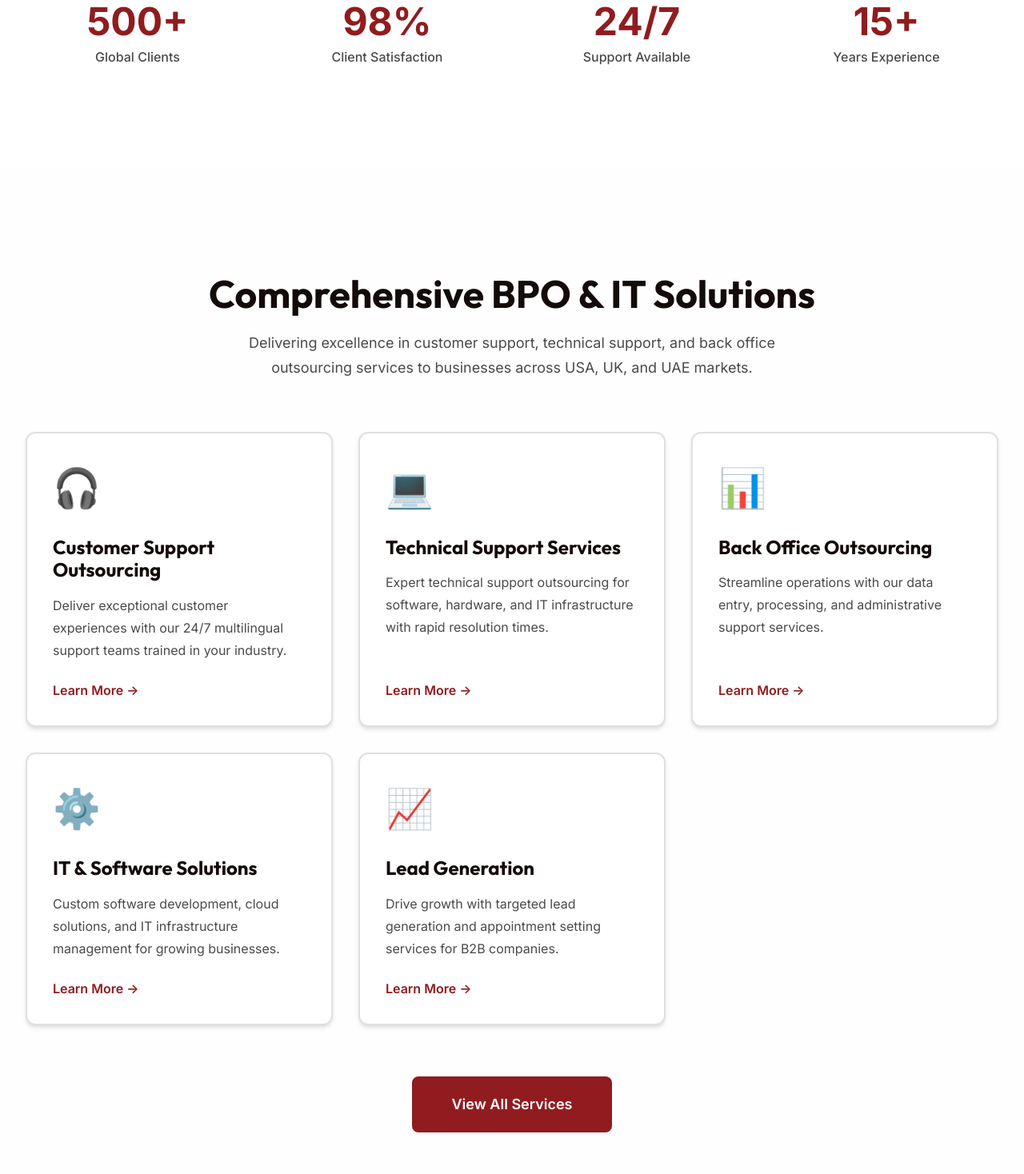
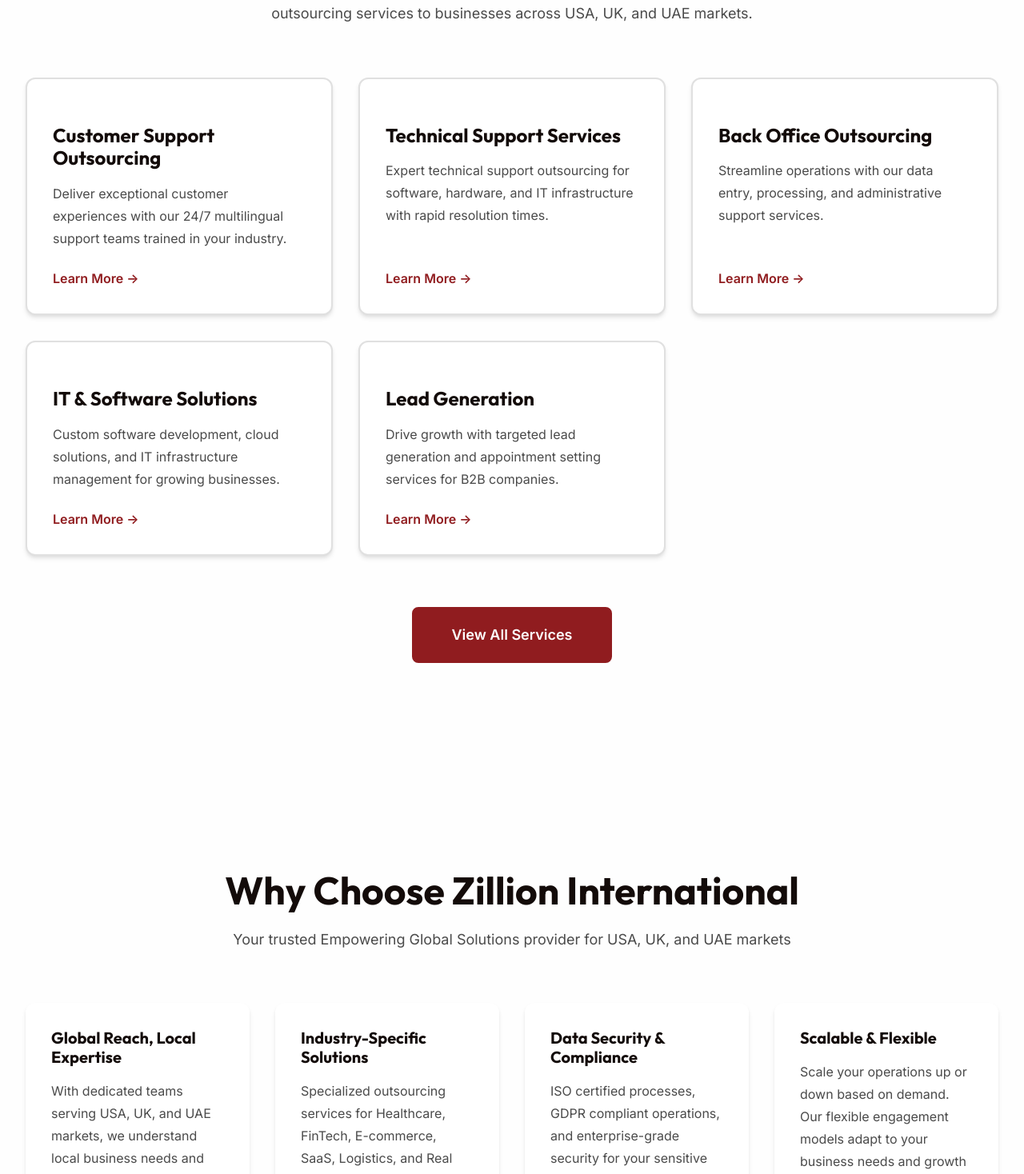
Before and after one commit to kevin-denny/ZillionInternational, a React (Vite) app: page / in a window 1280 px wide. Shown: the part 880-2348 px from the top of the page at 80% size. Built offline with nearby package versions, Linux system fonts and the light colour scheme.

Commit message:
no message

```diff
--- a/index.html
+++ b/index.html
@@ -6,7 +6,7 @@
   <link rel="icon" type="image/png" href="/images/ZillionInt_globe.png" />
   <meta name="viewport" content="width=device-width, initial-scale=1.0" />
   <meta name="theme-color" content="#901C1F" />
-  <title>Zillion International |Global BPO & IT Solutions</title>
+  <title>Zillion International | Empowering Global Solutions</title>
 </head>
 
 <body>
--- a/src/components/common/SEO.jsx
+++ b/src/components/common/SEO.jsx
@@ -10,7 +10,7 @@
     schema
 }) => {
     const siteUrl = 'https://www.zillioninternational.com';
-    const fullTitle = title ? `Zillion International | ${title}` : 'Zillion International | Global BPO & IT Solutions';
+    const fullTitle = title ? `Zillion International | ${title}` : 'Zillion International | Empowering Global Solutions';
     const fullCanonical = canonical ? `${siteUrl}${canonical}` : siteUrl;
     const defaultImage = `${siteUrl}/og-image.jpg`;
 
--- a/src/components/layout/Footer.jsx
+++ b/src/components/layout/Footer.jsx
@@ -11,7 +11,7 @@
                     <div className="footer__section">
                         <h3 className="footer__title">Zillion International</h3>
                         <p className="footer__description">
-                            Global BPO & IT Solutions provider serving USA, UK, and UAE markets with excellence in customer support, technical support, and back office outsourcing.
+                            Empowering Global Solutions provider serving USA, UK, and UAE markets with excellence in customer support, technical support, and back office outsourcing.
                         </p>
                         <div className="footer__social">
                             <a href="https://linkedin.com" target="_blank" rel="noopener noreferrer" aria-label="LinkedIn">
@@ -62,9 +62,9 @@
                     <div className="footer__section">
                         <h4 className="footer__heading">Contact</h4>
                         <ul className="footer__contact">
-                            <li>📧 info@zillioninternational.com</li>
-                            <li>📞 +1 (XXX) XXX-XXXX</li>
-                            <li>🌍 USA | UK | UAE</li>
+                            <li>info@zillioninternational.com</li>
+                            <li>+1 (XXX) XXX-XXXX</li>
+                            <li>USA | UK | UAE</li>
                         </ul>
                     </div>
                 </div>
--- a/src/pages/About.jsx
+++ b/src/pages/About.jsx
@@ -11,7 +11,7 @@
     return (
         <>
             <SEO
-                title="About Us - Global BPO & IT Solutions Provider"
+                title="About Us - Empowering Global Solutions Provider"
                 description="Leading BPO and IT solutions provider serving USA, UK, and UAE markets. 15+ years of excellence in customer support outsourcing, technical support, and back office services."
                 keywords="BPO company, IT solutions provider, outsourcing company USA UK UAE, global BPO services"
                 canonical="/about"
@@ -70,7 +70,7 @@
                     <h2 className="text-center">Our Core Values</h2>
                     <div className="values-grid">
                         <div className="value-card card">
-                            <div className="value-icon">🎯</div>
+                            <div className="value-icon"></div>
                             <h3>Excellence</h3>
                             <p>
                                 We strive for excellence in every interaction, delivering quality that exceeds
@@ -78,7 +78,7 @@
                             </p>
                         </div>
                         <div className="value-card card">
-                            <div className="value-icon">🤝</div>
+                            <div className="value-icon"></div>
                             <h3>Integrity</h3>
                             <p>
                                 Transparency, honesty, and ethical practices form the foundation of all our
@@ -86,7 +86,7 @@
                             </p>
                         </div>
                         <div className="value-card card">
-                            <div className="value-icon">💡</div>
+                            <div className="value-icon"></div>
                             <h3>Innovation</h3>
                             <p>
                                 We continuously invest in technology and process improvements to stay ahead
@@ -94,7 +94,7 @@
                             </p>
                         </div>
                         <div className="value-card card">
-                            <div className="value-icon">🌟</div>
+                            <div className="value-icon"></div>
                             <h3>Customer Focus</h3>
                             <p>
                                 Our clients' success is our success. We tailor solutions to meet unique
--- a/src/pages/CaseStudies.jsx
+++ b/src/pages/CaseStudies.jsx
@@ -68,7 +68,7 @@
     return (
         <>
             <SEO
-                title="Case Studies - Proven BPO & IT Solutions Success Stories"
+                title="Case Studies - Proven Empowering Global Solutions Success Stories"
                 description="Real-world BPO success stories from USA, UK, and UAE clients. See how our outsourced customer support services and technical support solutions delivered measurable results."
                 keywords="BPO case studies, outsourcing success stories, customer support case studies, BPO ROI, outsourcing results"
                 canonical="/case-studies"
--- a/src/pages/Home.jsx
+++ b/src/pages/Home.jsx
@@ -13,31 +13,31 @@
 
     const services = [
         {
-            icon: '🎧',
+            icon: '',
             title: 'Customer Support Outsourcing',
             description: 'Deliver exceptional customer experiences with our 24/7 multilingual support teams trained in your industry.',
             link: '/services'
         },
         {
-            icon: '💻',
+            icon: '',
             title: 'Technical Support Services',
             description: 'Expert technical support outsourcing for software, hardware, and IT infrastructure with rapid resolution times.',
             link: '/services'
         },
         {
-            icon: '📊',
+            icon: '',
             title: 'Back Office Outsourcing',
             description: 'Streamline operations with our data entry, processing, and administrative support services.',
             link: '/services'
         },
         {
-            icon: '⚙️',
+            icon: '',
             title: 'IT & Software Solutions',
             description: 'Custom software development, cloud solutions, and IT infrastructure management for growing businesses.',
             link: '/services'
         },
         {
-            icon: '📈',
+            icon: '',
             title: 'Lead Generation',
             description: 'Drive growth with targeted lead generation and appointment setting services for B2B companies.',
             link: '/services'
@@ -47,9 +47,9 @@
     return (
         <>
             <SEO
-                title="Global BPO & IT Solutions for USA, UK & UAE Businesses"
-                description="Leading BPO services for US companies, IT solutions provider UK UAE. Outsourced customer support services, back office outsourcing, and technical support outsourcing company."
-                keywords="BPO services for US companies, IT solutions provider UK UAE, outsourced customer support services, back office outsourcing services, technical support outsourcing company"
+                title="Empowering Global Solutions"
+                description="Leading Empowering Global Solutions for US companies, IT solutions provider UK UAE. Outsourced customer support services, back office outsourcing, and technical support outsourcing company."
+                keywords="Empowering Global Solutions, BPO services for US companies, IT solutions provider UK UAE, outsourced customer support services, back office outsourcing services, technical support outsourcing company"
                 canonical="/"
                 schema={[organizationSchema, breadcrumbSchema]}
             />
@@ -59,11 +59,11 @@
                 <div className="container">
                     <div className="hero__content">
                         <h1 className="hero__title fade-in">
-                            Global BPO & IT Solutions for USA, UK & UAE Businesses
+                            Empowering Global Solutions
                         </h1>
                         <p className="hero__subtitle slide-in-left">
                             Transform your business operations with world-class outsourced customer support services,
-                            technical support, and back office solutions. Trusted by leading companies across USA, UK, and UAE.
+                            technical support, and back office solutions.
                         </p>
                         <div className="hero__cta slide-in-right">
                             <Link to="/contact">
@@ -82,7 +82,7 @@
             </section>
 
             {/* Trust Signals */}
-            <section className="trust-section section">
+            {/* <section className="trust-section section">
                 <div className="container">
                     <div className="trust-stats">
                         <div className="trust-stat">
@@ -103,13 +103,13 @@
                         </div>
                     </div>
                 </div>
-            </section>
+            </section> */}
 
             {/* Services Section */}
             <section className="services-section section">
                 <div className="container">
                     <div className="section-header text-center">
-                        <h2>Comprehensive BPO & IT Solutions</h2>
+                        <h2>Empowering Global Solutions</h2>
                         <p className="section-subtitle">
                             Delivering excellence in customer support, technical support, and back office outsourcing services
                             to businesses across USA, UK, and UAE markets.
@@ -136,33 +136,33 @@
                     <div className="section-header text-center">
                         <h2>Why Choose Zillion International</h2>
                         <p className="section-subtitle">
-                            Your trusted BPO & IT solutions provider for USA, UK, and UAE markets
+                            Your trusted Empowering Global Solutions provider for USA, UK, and UAE markets
                         </p>
                     </div>
                     <div className="grid grid-2">
                         <div className="feature-card card">
-                            <h3>🌍 Global Reach, Local Expertise</h3>
+                            <h3>Global Reach, Local Expertise</h3>
                             <p>
                                 With dedicated teams serving USA, UK, and UAE markets, we understand local business needs
                                 and cultural nuances while delivering world-class BPO services.
                             </p>
                         </div>
                         <div className="feature-card card">
-                            <h3>💼 Industry-Specific Solutions</h3>
+                            <h3>Industry-Specific Solutions</h3>
                             <p>
                                 Specialized outsourcing services for Healthcare, FinTech, E-commerce, SaaS, Logistics,
                                 and Real Estate industries with proven track records.
                             </p>
                         </div>
                         <div className="feature-card card">
-                            <h3>🔒 Data Security & Compliance</h3>
+                            <h3>Data Security & Compliance</h3>
                             <p>
                                 ISO certified processes, GDPR compliant operations, and enterprise-grade security
                                 for your sensitive business data and customer information.
                             </p>
                         </div>
                         <div className="feature-card card">
-                            <h3>📊 Scalable & Flexible</h3>
+                            <h3>Scalable & Flexible</h3>
                             <p>
                                 Scale your operations up or down based on demand. Our flexible engagement models
                                 adapt to your business needs and growth trajectory.
--- a/src/utils/schema.js
+++ b/src/utils/schema.js
@@ -4,7 +4,7 @@
   "@context": "https://schema.org",
   "@type": "Organization",
   "name": "Zillion International",
-  "description": "Global BPO & IT Solutions provider serving USA, UK, and UAE markets with customer support, technical support, and back office outsourcing services.",
+  "description": "Empowering Global Solutions provider serving USA, UK, and UAE markets with customer support, technical support, and back office outsourcing services.",
   "url": "https://www.zillioninternational.com",
   "logo": "https://www.zillioninternational.com/logo.png",
   "contactPoint": [
@@ -55,7 +55,7 @@
   "@type": "ProfessionalService",
   "name": "Zillion International",
   "image": "https://www.zillioninternational.com/logo.png",
-  "description": "BPO & IT Solutions provider offering customer support, technical support, and back office outsourcing services.",
+  "description": "Empowering Global Solutions provider offering customer support, technical support, and back office outsourcing services.",
   "address": [
     {
       "@type": "PostalAddress",
```
Also changed, not shown: src/pages/Contact.jsx (+7 -7 lines), src/pages/Industries.jsx (+10 -10 lines), src/pages/Services.jsx (+11 -21 lines).
